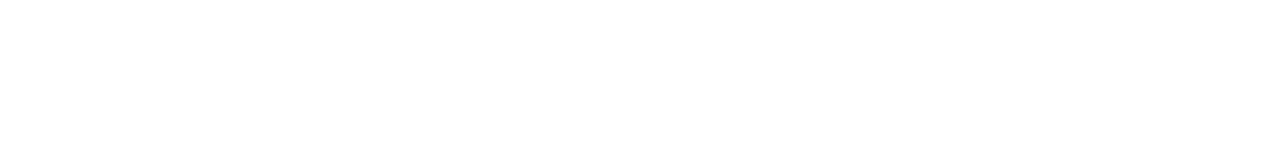
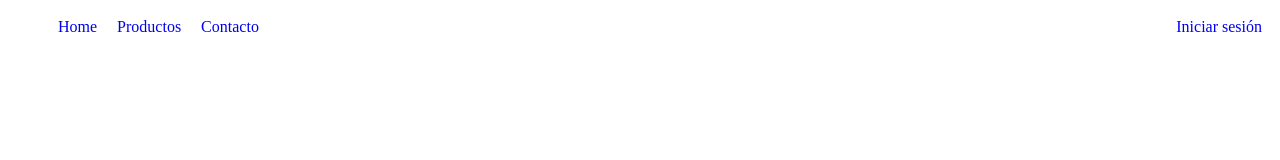
Before and after one commit to joax49/Wipo-Web-Store, a website: page public/index.html in a window 1280 px wide. Drawn offline with Linux system fonts and the light colour scheme.

Commit message:
Basic HTML and CSS code for the navigation bar Added the header, and within it, all the links for each page; besides that, I also added a basic CSS stylying for the header so it's easy to navigate.

```diff
--- a/public/index.html
+++ b/public/index.html
@@ -4,8 +4,21 @@
         <meta charset="UTF-8">
         <meta name="viewport" content="width=device-width, initial-scale=1.0">
         <title>Document</title>
+        <link rel="stylesheet" href="navBar.css">
+        <link rel="stylesheet" href="index.css">
     </head>
     <body>
-
+        <div id="header">
+            <div id="header__nav_bar">
+                <ul>
+                    <li><a href="index.html">Home</a></li>
+                    <li><a href="products.html">Productos</a></li>
+                    <li><a href="about.html">Contacto</a></li>
+                </ul>
+            </div>
+            <div id="header__authentication">
+                <a href="auth.html">Iniciar sesión</a>
+            </div>
+        </div>
     </body>
 </html>
--- /dev/null
+++ b/public/navBar.css
@@ -0,0 +1,33 @@
+#header {
+    display: flex;
+    justify-content: space-between;
+    flex-flow: row;
+}
+
+#header__nav_bar ul {
+    display: flex;
+    margin: 0;
+}
+
+#header__nav_bar li {
+    list-style: none;
+}
+
+#header__nav_bar li:hover, #header__authentication:hover {
+    background-color: brown;
+}
+
+#header__nav_bar a {
+    display: inline-block;
+    text-decoration: none;
+    height: 100%;
+    padding: 10px;
+}
+
+#header__authentication {
+    padding: 10px;
+}
+
+#header__authentication a {
+    text-decoration: none;
+}
```
Also changed, not shown: public/about.html (added, +23 -0 lines), public/products.html (+13 -1 lines).
